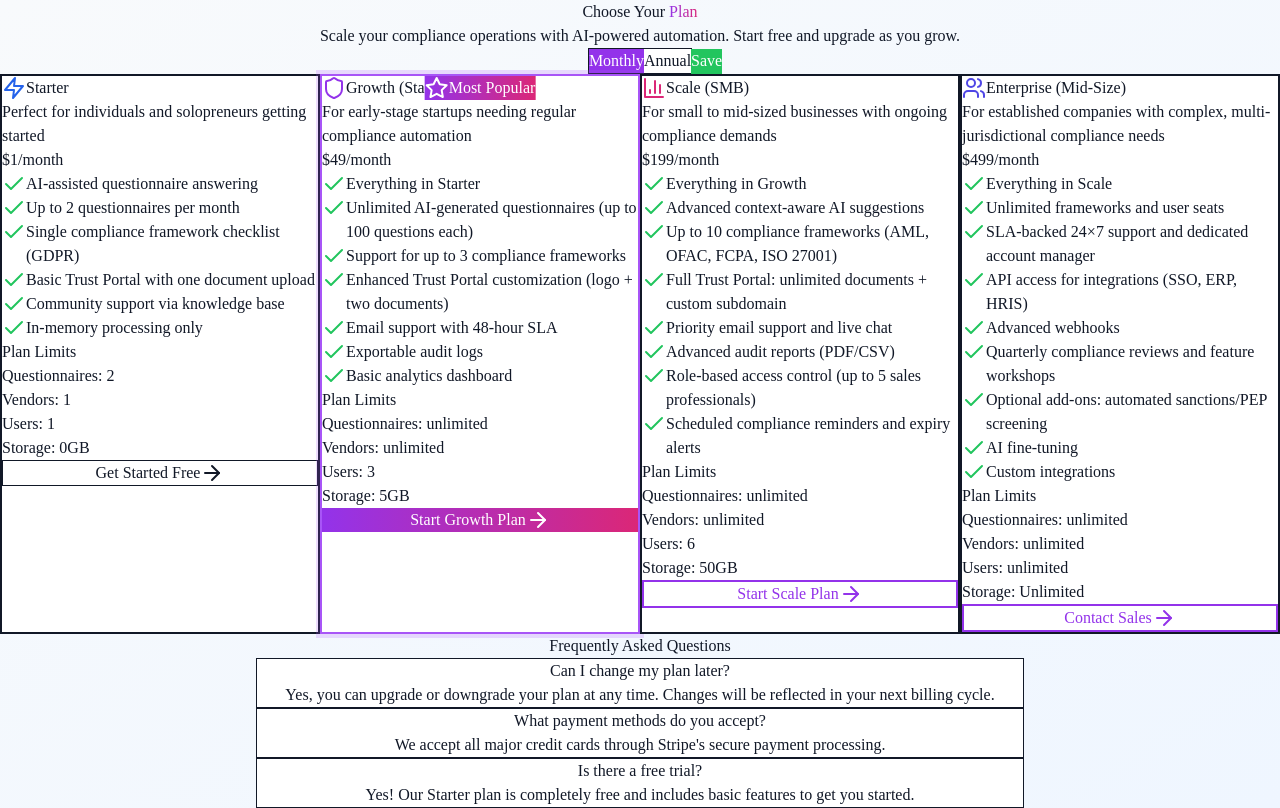
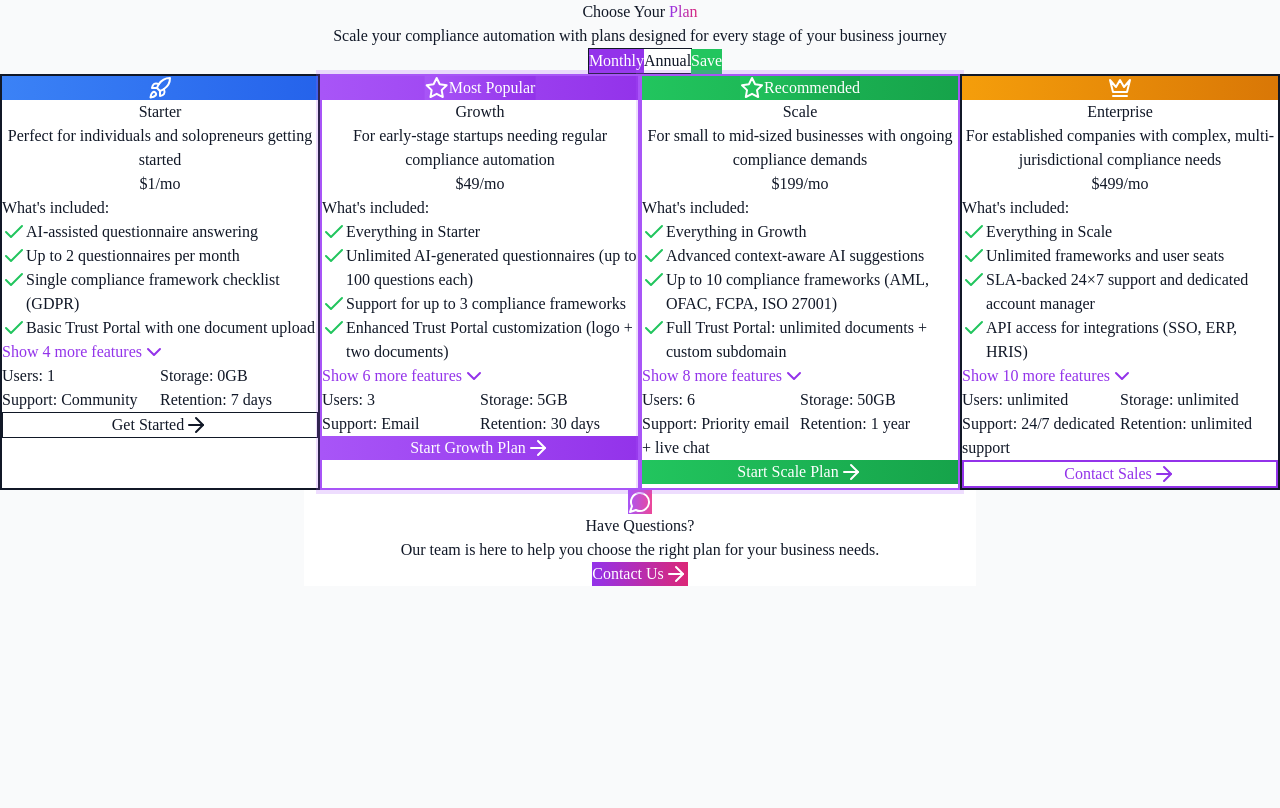
Before and after one commit to AiGarnet/garnet-compliance-saas-frontend, a Next.js app in the folder frontend/: page /pricing in a window 1280 px wide. Built offline with nearby package versions, Linux system fonts and the light colour scheme.

Commit message:
Pricing and auth done

```diff
--- a/frontend/app/pricing/page.tsx
+++ b/frontend/app/pricing/page.tsx
@@ -1,8 +1,8 @@
 "use client";
 
 import React, { useState, useEffect } from 'react';
-import { motion } from 'framer-motion';
-import { Check, Zap, Shield, BarChart3, Users, Star, ArrowRight } from 'lucide-react';
+import { motion, AnimatePresence } from 'framer-motion';
+import { Check, Zap, Shield, BarChart3, Users, Star, ArrowRight, ChevronDown, ChevronUp, MessageCircle, Crown, Rocket, Building2 } from 'lucide-react';
 import { useAuth } from '@/lib/auth/AuthContext';
 import { useRouter } from 'next/navigation';
 
@@ -25,10 +25,13 @@ interface PricingTier {
     support: string;
   };
   popular?: boolean;
+  recommended?: boolean;
   stripePriceIds?: {
     monthly?: string;
     annual?: string;
   };
+  color: string;
+  icon: React.ReactNode;
 }
 
 const PRICING_TIERS: PricingTier[] = [
@@ -47,6 +50,8 @@ const PRICING_TIERS: PricingTier[] = [
       'Basic Trust Portal with one document upload',
       'Community support via knowledge base',
       'In-memory processing only',
+      'Basic dashboard analytics',
+      'Email notifications'
     ],
     limits: {
       questionnaires: 2,
@@ -61,10 +66,12 @@ const PRICING_TIERS: PricingTier[] = [
       monthly: 'prod_Sfp1VRqDGvVRx7',
       annual: 'prod_Sfp1ZWsl26QR25',
     },
+    color: 'from-blue-500 to-blue-600',
+    icon: <Rocket className="h-6 w-6" />
   },
   {
     id: 'growth',
-    name: 'Growth (Startup)',
+    name: 'Growth',
     description: 'For early-stage startups needing regular compliance automation',
     price: {
       monthly: 49,
@@ -78,6 +85,9 @@ const PRICING_TIERS: PricingTier[] = [
       'Email support with 48-hour SLA',
       'Exportable audit logs',
       'Basic analytics dashboard',
+      'Custom branding options',
+      'Advanced reporting tools',
+      'Priority processing'
     ],
     limits: {
       questionnaires: 'unlimited',
@@ -93,10 +103,12 @@ const PRICING_TIERS: PricingTier[] = [
       monthly: 'prod_Sfp2fcOpPyqK0Z',
       annual: 'prod_Sfp2zDuOd8J0nV',
     },
+    color: 'from-purple-500 to-purple-600',
+    icon: <Zap className="h-6 w-6" />
   },
   {
     id: 'scale',
-    name: 'Scale (SMB)',
+    name: 'Scale',
     description: 'For small to mid-sized businesses with ongoing compliance demands',
     price: {
       monthly: 199,
@@ -111,6 +123,10 @@ const PRICING_TIERS: PricingTier[] = [
       'Advanced audit reports (PDF/CSV)',
       'Role-based access control (up to 5 sales professionals)',
       'Scheduled compliance reminders and expiry alerts',
+      'API integrations',
+      'Advanced analytics and insights',
+      'Bulk operations support',
+      'Custom workflows'
     ],
     limits: {
       questionnaires: 'unlimited',
@@ -121,14 +137,17 @@ const PRICING_TIERS: PricingTier[] = [
       dataRetention: '1 year',
       support: 'Priority email + live chat',
     },
+    recommended: true,
     stripePriceIds: {
       monthly: 'prod_Sfp3u5vmjT85eF',
       annual: 'prod_Sfp3XUakNwtOnM',
     },
+    color: 'from-green-500 to-green-600',
+    icon: <BarChart3 className="h-6 w-6" />
   },
   {
     id: 'enterprise',
-    name: 'Enterprise (Mid-Size)',
+    name: 'Enterprise',
     description: 'For established companies with complex, multi-jurisdictional compliance needs',
     price: {
       monthly: 499,
@@ -144,43 +163,41 @@ const PRICING_TIERS: PricingTier[] = [
       'Optional add-ons: automated sanctions/PEP screening',
       'AI fine-tuning',
       'Custom integrations',
+      'White-label solutions',
+      'Advanced security features',
+      'Dedicated infrastructure',
+      'Custom SLA agreements',
+      'On-premise deployment options'
     ],
     limits: {
       questionnaires: 'unlimited',
       vendors: 'unlimited',
       users: 'unlimited',
-      storage: 'Unlimited',
-      frameworks: ['All frameworks', 'Custom frameworks'],
-      dataRetention: 'Unlimited',
-      support: '24×7 dedicated support + account manager',
+      storage: 'unlimited',
+      frameworks: ['All frameworks + custom'],
+      dataRetention: 'unlimited',
+      support: '24/7 dedicated support',
     },
     stripePriceIds: {
-      monthly: 'prod_Sfp4M6qs4B0onm',
-      annual: 'prod_Sfp5HIpH9J8esc',
+      monthly: 'prod_Sfp4gH7tLmN9aP',
+      annual: 'prod_Sfp4VWxYnOaQ8R',
     },
+    color: 'from-amber-500 to-amber-600',
+    icon: <Crown className="h-6 w-6" />
   },
 ];
 
 const PricingPage = () => {
   const [billingCycle, setBillingCycle] = useState<'monthly' | 'annual'>('monthly');
   const [isLoading, setIsLoading] = useState(false);
+  const [expandedCards, setExpandedCards] = useState<string[]>([]);
   const { user, isAuthenticated } = useAuth();
   const router = useRouter();
 
   const handleSelectPlan = async (tier: PricingTier) => {
-    if (tier.id === 'starter') {
-      // Free tier - redirect to signup or dashboard
-      if (isAuthenticated) {
-        router.push('/dashboard');
-      } else {
-        router.push('/auth/signup');
-      }
-      return;
-    }
-
     if (tier.id === 'enterprise') {
       // Enterprise tier - redirect to contact
-      router.push('/contact');
+      router.push('/contact?plan=enterprise');
       return;
     }
 
@@ -203,7 +220,7 @@ const PricingPage = () => {
       }
 
       // Create checkout session
-      const response = await fetch('/api/billing/checkout', {
+      const response = await fetch(`${process.env.NEXT_PUBLIC_API_URL || 'https://garnet-compliance-saas-production.up.railway.app'}/api/billing/checkout`, {
         method: 'POST',
         headers: {
           'Content-Type': 'application/json',
@@ -212,7 +229,7 @@ const PricingPage = () => {
         body: JSON.stringify({
           priceId,
           billingCycle,
-          successUrl: `${window.location.origin}/dashboard?success=true`,
+          successUrl: `${window.location.origin}/dashboard?success=true&plan=${tier.id}`,
           cancelUrl: `${window.location.origin}/pricing?canceled=true`,
         }),
       });
@@ -225,71 +242,58 @@ const PricingPage = () => {
 
       // Redirect to Stripe checkout
       window.location.href = data.data.url;
-    } catch (error) {
-      console.error('Failed to create checkout session:', error);
-      alert('Failed to start checkout. Please try again.');
+    } catch (err: any) {
+      console.error('Error creating checkout session:', err);
+      alert(err.message || 'An error occurred. Please try again.');
     } finally {
       setIsLoading(false);
     }
   };
 
-  const calculateAnnualSavings = (monthlyPrice: number): number => {
-    const annualPrice = monthlyPrice * 12;
-    const discountedAnnualPrice = annualPrice * 0.83; // 17% discount
-    return Math.round(annualPrice - discountedAnnualPrice);
+  const formatPrice = (price: number) => {
+    if (price === 0) return 'Free';
+    return `$${price.toLocaleString()}`;
   };
 
-  const formatPrice = (price: number): string => {
-    return price === 0 ? 'Free' : `$${price}`;
+  const calculateAnnualSavings = (monthlyPrice: number) => {
+    const annualEquivalent = monthlyPrice * 12;
+    const actualAnnual = PRICING_TIERS.find(t => t.price.monthly === monthlyPrice)?.price.annual || 0;
+    return annualEquivalent - actualAnnual;
   };
 
-  const getPlanIcon = (planId: string) => {
-    switch (planId) {
-      case 'starter':
-        return <Zap className="h-8 w-8 text-blue-600" />;
-      case 'growth':
-        return <Shield className="h-8 w-8 text-purple-600" />;
-      case 'scale':
-        return <BarChart3 className="h-8 w-8 text-pink-600" />;
-      case 'enterprise':
-        return <Users className="h-8 w-8 text-indigo-600" />;
-      default:
-        return <Zap className="h-8 w-8 text-gray-600" />;
-    }
+  const toggleCardExpansion = (cardId: string) => {
+    setExpandedCards(prev =>
+      prev.includes(cardId)
+        ? prev.filter(id => id !== cardId)
+        : [...prev, cardId]
+    );
+  };
+
+  const isCardExpanded = (cardId: string) => expandedCards.includes(cardId);
+
+  const getVisibleFeatures = (features: string[], isExpanded: boolean) => {
+    return isExpanded ? features : features.slice(0, 4);
   };
 
   return (
-    <div className="min-h-screen bg-gradient-to-br from-slate-50 to-blue-50 py-12 px-4 sm:px-6 lg:px-8">
-      <div className="max-w-7xl mx-auto">
-        {/* Header */}
+    <div className="min-h-screen bg-gradient-to-br from-gray-50 via-blue-50 to-purple-50 py-20">
+      <div className="container mx-auto px-4">
+        {/* Header Section */}
         <div className="text-center mb-16">
-          <motion.h1
-            className="text-4xl sm:text-5xl font-bold text-gray-900 mb-4"
+          <motion.div
             initial={{ opacity: 0, y: 20 }}
             animate={{ opacity: 1, y: 0 }}
             transition={{ duration: 0.6 }}
           >
-            Choose Your <span className="bg-gradient-to-r from-purple-600 to-pink-600 bg-clip-text text-transparent">Plan</span>
-          </motion.h1>
-          <motion.p
-            className="text-xl text-gray-600 max-w-3xl mx-auto"
-            initial={{ opacity: 0, y: 20 }}
-            animate={{ opacity: 1, y: 0 }}
-            transition={{ duration: 0.6, delay: 0.1 }}
-          >
-            Scale your compliance operations with AI-powered automation. Start free and upgrade as you grow.
-          </motion.p>
-        </div>
+            <h1 className="text-5xl font-bold text-gray-900 mb-4">
+              Choose Your <span className="bg-gradient-to-r from-purple-600 to-pink-600 bg-clip-text text-transparent">Plan</span>
+            </h1>
+            <p className="text-xl text-gray-600 max-w-3xl mx-auto mb-8">
+              Scale your compliance automation with plans designed for every stage of your business journey
+            </p>
 
-        {/* Billing Toggle */}
-        <div className="flex justify-center mb-12">
-          <motion.div
-            className="bg-white rounded-full p-1 shadow-lg border border-gray-200"
-            initial={{ opacity: 0, scale: 0.9 }}
-            animate={{ opacity: 1, scale: 1 }}
-            transition={{ duration: 0.5, delay: 0.2 }}
-          >
-            <div className="flex">
+            {/* Billing Toggle */}
+            <div className="inline-flex items-center bg-white rounded-full p-1 shadow-lg border">
               <button
                 onClick={() => setBillingCycle('monthly')}
                 className={`px-6 py-3 rounded-full font-medium transition-all duration-200 ${
@@ -318,75 +322,105 @@ const PricingPage = () => {
         </div>
 
         {/* Pricing Cards */}
-        <div className="grid grid-cols-1 md:grid-cols-2 lg:grid-cols-4 gap-8">
+        <div className="grid grid-cols-1 md:grid-cols-2 xl:grid-cols-4 gap-6 max-w-7xl mx-auto">
           {PRICING_TIERS.map((tier, index) => (
             <motion.div
               key={tier.id}
-              className={`relative bg-white rounded-2xl shadow-lg border-2 transition-all duration-300 hover:shadow-xl ${
-                tier.popular
-                  ? 'border-purple-500 ring-4 ring-purple-500/20 scale-105'
+              className={`relative bg-white rounded-2xl shadow-xl border-2 transition-all duration-300 hover:shadow-2xl hover:-translate-y-1 ${
+                tier.popular || tier.recommended
+                  ? 'border-purple-500 ring-4 ring-purple-500/20'
                   : 'border-gray-200 hover:border-purple-300'
               }`}
               initial={{ opacity: 0, y: 20 }}
               animate={{ opacity: 1, y: 0 }}
               transition={{ duration: 0.6, delay: 0.1 * index }}
             >
-              {tier.popular && (
-                <div className="absolute -top-3 left-1/2 transform -translate-x-1/2">
-                  <div className="bg-gradient-to-r from-purple-600 to-pink-600 text-white px-4 py-1 rounded-full text-sm font-medium flex items-center">
+              {/* Popular/Recommended Badge */}
+              {(tier.popular || tier.recommended) && (
+                <div className="absolute -top-4 left-1/2 transform -translate-x-1/2 z-10">
+                  <div className={`bg-gradient-to-r ${tier.color} text-white px-4 py-2 rounded-full text-sm font-bold flex items-center shadow-lg`}>
                     <Star className="h-4 w-4 mr-1" />
-                    Most Popular
+                    {tier.popular ? 'Most Popular' : 'Recommended'}
                   </div>
                 </div>
               )}
 
-              <div className="p-8">
-                {/* Plan Icon & Name */}
-                <div className="flex items-center mb-4">
-                  {getPlanIcon(tier.id)}
-                  <h3 className="text-2xl font-bold text-gray-900 ml-3">{tier.name}</h3>
+              <div className="p-6">
+                {/* Plan Header */}
+                <div className="text-center mb-6">
+                  <div className={`w-16 h-16 mx-auto mb-4 rounded-2xl bg-gradient-to-r ${tier.color} flex items-center justify-center text-white shadow-lg`}>
+                    {tier.icon}
+                  </div>
+                  <h3 className="text-2xl font-bold text-gray-900 mb-2">{tier.name}</h3>
+                  <p className="text-gray-600 text-sm leading-relaxed">{tier.description}</p>
                 </div>
 
-                {/* Description */}
-                <p className="text-gray-600 mb-6">{tier.description}</p>
-
                 {/* Price */}
-                <div className="mb-6">
-                  <div className="flex items-baseline">
+                <div className="text-center mb-6">
+                  <div className="flex items-baseline justify-center">
                     <span className="text-4xl font-bold text-gray-900">
                       {formatPrice(tier.price[billingCycle])}
                     </span>
                     {tier.price[billingCycle] > 0 && (
                       <span className="text-gray-500 ml-2">
-                        /{billingCycle === 'monthly' ? 'month' : 'year'}
+                        /{billingCycle === 'monthly' ? 'mo' : 'yr'}
                       </span>
                     )}
                   </div>
                   {billingCycle === 'annual' && tier.price.monthly > 0 && (
-                    <p className="text-sm text-green-600 mt-1">
+                    <p className="text-sm text-green-600 mt-2 font-medium">
                       Save ${calculateAnnualSavings(tier.price.monthly)} per year
                     </p>
                   )}
                 </div>
 
                 {/* Features */}
-                <ul className="space-y-3 mb-8">
-                  {tier.features.map((feature, featureIndex) => (
-                    <li key={featureIndex} className="flex items-start">
-                      <Check className="h-5 w-5 text-green-500 mr-3 mt-0.5 flex-shrink-0" />
-                      <span className="text-gray-700">{feature}</span>
-                    </li>
-                  ))}
-                </ul>
+                <div className="mb-6">
+                  <h4 className="font-semibold text-gray-900 mb-3">What's included:</h4>
+                  <ul className="space-y-2">
+                    <AnimatePresence>
+                      {getVisibleFeatures(tier.features, isCardExpanded(tier.id)).map((feature, featureIndex) => (
+                        <motion.li
+                          key={featureIndex}
+                          className="flex items-start"
+                          initial={{ opacity: 0, x: -10 }}
+                          animate={{ opacity: 1, x: 0 }}
+                          exit={{ opacity: 0, x: -10 }}
+                          transition={{ delay: featureIndex * 0.05 }}
+                        >
+                          <Check className="h-4 w-4 text-green-500 mr-3 mt-0.5 flex-shrink-0" />
+                          <span className="text-gray-700 text-sm">{feature}</span>
+                        </motion.li>
+                      ))}
+                    </AnimatePresence>
+                  </ul>
 
-                {/* Limits */}
-                <div className="mb-8 p-4 bg-gray-50 rounded-lg">
-                  <h4 className="font-medium text-gray-900 mb-2">Plan Limits</h4>
-                  <div className="space-y-1 text-sm text-gray-600">
-                    <div>Questionnaires: {tier.limits.questionnaires}</div>
-                    <div>Vendors: {tier.limits.vendors}</div>
-                    <div>Users: {tier.limits.users}</div>
-                    <div>Storage: {tier.limits.storage}</div>
+                  {/* Show More/Less Button */}
+                  {tier.features.length > 4 && (
+                    <button
+                      onClick={() => toggleCardExpansion(tier.id)}
+                      className="mt-3 text-purple-600 hover:text-purple-700 text-sm font-medium flex items-center transition-colors"
+                    >
+                      {isCardExpanded(tier.id) ? (
+                        <>
+                          Show less <ChevronUp className="h-4 w-4 ml-1" />
+                        </>
+                      ) : (
+                        <>
+                          Show {tier.features.length - 4} more features <ChevronDown className="h-4 w-4 ml-1" />
+                        </>
+                      )}
+                    </button>
+                  )}
+                </div>
+
+                {/* Plan Limits - Compact */}
+                <div className="mb-6 p-3 bg-gray-50 rounded-lg">
+                  <div className="grid grid-cols-2 gap-2 text-xs text-gray-600">
+                    <div><span className="font-medium">Users:</span> {tier.limits.users}</div>
+                    <div><span className="font-medium">Storage:</span> {tier.limits.storage}</div>
+                    <div><span className="font-medium">Support:</span> {tier.limits.support.split('(')[0]}</div>
+                    <div><span className="font-medium">Retention:</span> {tier.limits.dataRetention}</div>
                   </div>
                 </div>
 
@@ -394,9 +428,9 @@ const PricingPage = () => {
                 <button
                   onClick={() => handleSelectPlan(tier)}
                   disabled={isLoading}
-                  className={`w-full py-3 px-6 rounded-lg font-medium transition-all duration-200 flex items-center justify-center ${
-                    tier.popular
-                      ? 'bg-gradient-to-r from-purple-600 to-pink-600 text-white hover:from-purple-700 hover:to-pink-700 shadow-lg hover:shadow-xl'
+                  className={`w-full py-3 px-6 rounded-xl font-semibold transition-all duration-200 flex items-center justify-center group ${
+                    tier.popular || tier.recommended
+                      ? `bg-gradient-to-r ${tier.color} text-white hover:shadow-lg hover:scale-105 shadow-md`
                       : tier.id === 'starter'
                       ? 'bg-gray-100 text-gray-900 hover:bg-gray-200 border border-gray-300'
                       : 'bg-white text-purple-600 border-2 border-purple-600 hover:bg-purple-50'
@@ -406,11 +440,11 @@ const PricingPage = () => {
                     <div className="animate-spin rounded-full h-5 w-5 border-2 border-white border-t-transparent mr-2" />
                   ) : (
                     <>
-                      {tier.id === 'starter' && 'Get Started Free'}
+                      {tier.id === 'starter' && 'Get Started'}
                       {tier.id === 'growth' && 'Start Growth Plan'}
                       {tier.id === 'scale' && 'Start Scale Plan'}
                       {tier.id === 'enterprise' && 'Contact Sales'}
-                      <ArrowRight className="h-5 w-5 ml-2" />
+                      <ArrowRight className="h-4 w-4 ml-2 group-hover:translate-x-1 transition-transform" />
                     </>
                   )}
                 </button>
@@ -419,24 +453,32 @@ const PricingPage = () => {
           ))}
         </div>
 
-        {/* FAQ Section */}
-        <div className="mt-20 text-center">
-          <h2 className="text-3xl font-bold text-gray-900 mb-8">Frequently Asked Questions</h2>
-          <div className="max-w-3xl mx-auto space-y-6">
-            <div className="bg-white rounded-lg p-6 shadow-sm border border-gray-200">
-              <h3 className="font-semibold text-gray-900 mb-2">Can I change my plan later?</h3>
-              <p className="text-gray-600">Yes, you can upgrade or downgrade your plan at any time. Changes will be reflected in your next billing cycle.</p>
+        {/* Contact Section for Questions */}
+        <motion.div
+          className="mt-20 text-center"
+          initial={{ opacity: 0, y: 20 }}
+          animate={{ opacity: 1, y: 0 }}
+          transition={{ duration: 0.6, delay: 0.8 }}
+        >
+          <div className="bg-white rounded-2xl shadow-xl p-8 max-w-2xl mx-auto">
+            <div className="flex items-center justify-center mb-4">
+              <div className="w-12 h-12 bg-gradient-to-r from-purple-500 to-pink-500 rounded-full flex items-center justify-center">
+                <MessageCircle className="h-6 w-6 text-white" />
+              </div>
             </div>
-            <div className="bg-white rounded-lg p-6 shadow-sm border border-gray-200">
-              <h3 className="font-semibold text-gray-900 mb-2">What payment methods do you accept?</h3>
-              <p className="text-gray-600">We accept all major credit cards through Stripe's secure payment processing.</p>
-            </div>
-            <div className="bg-white rounded-lg p-6 shadow-sm border border-gray-200">
-              <h3 className="font-semibold text-gray-900 mb-2">Is there a free trial?</h3>
-              <p className="text-gray-600">Yes! Our Starter plan is completely free and includes basic features to get you started.</p>
-            </div>
+            <h2 className="text-2xl font-bold text-gray-900 mb-3">Have Questions?</h2>
+            <p className="text-gray-600 mb-6">
+              Our team is here to help you choose the right plan for your business needs.
+            </p>
+            <button
+              onClick={() => router.push('/contact')}
+              className="bg-gradient-to-r from-purple-600 to-pink-600 text-white px-8 py-3 rounded-xl font-semibold hover:from-purple-700 hover:to-pink-700 transition-all duration-200 hover:shadow-lg hover:scale-105 flex items-center mx-auto"
+            >
+              Contact Us
+              <ArrowRight className="h-5 w-5 ml-2" />
+            </button>
           </div>
-        </div>
+        </motion.div>
       </div>
     </div>
   );
```
